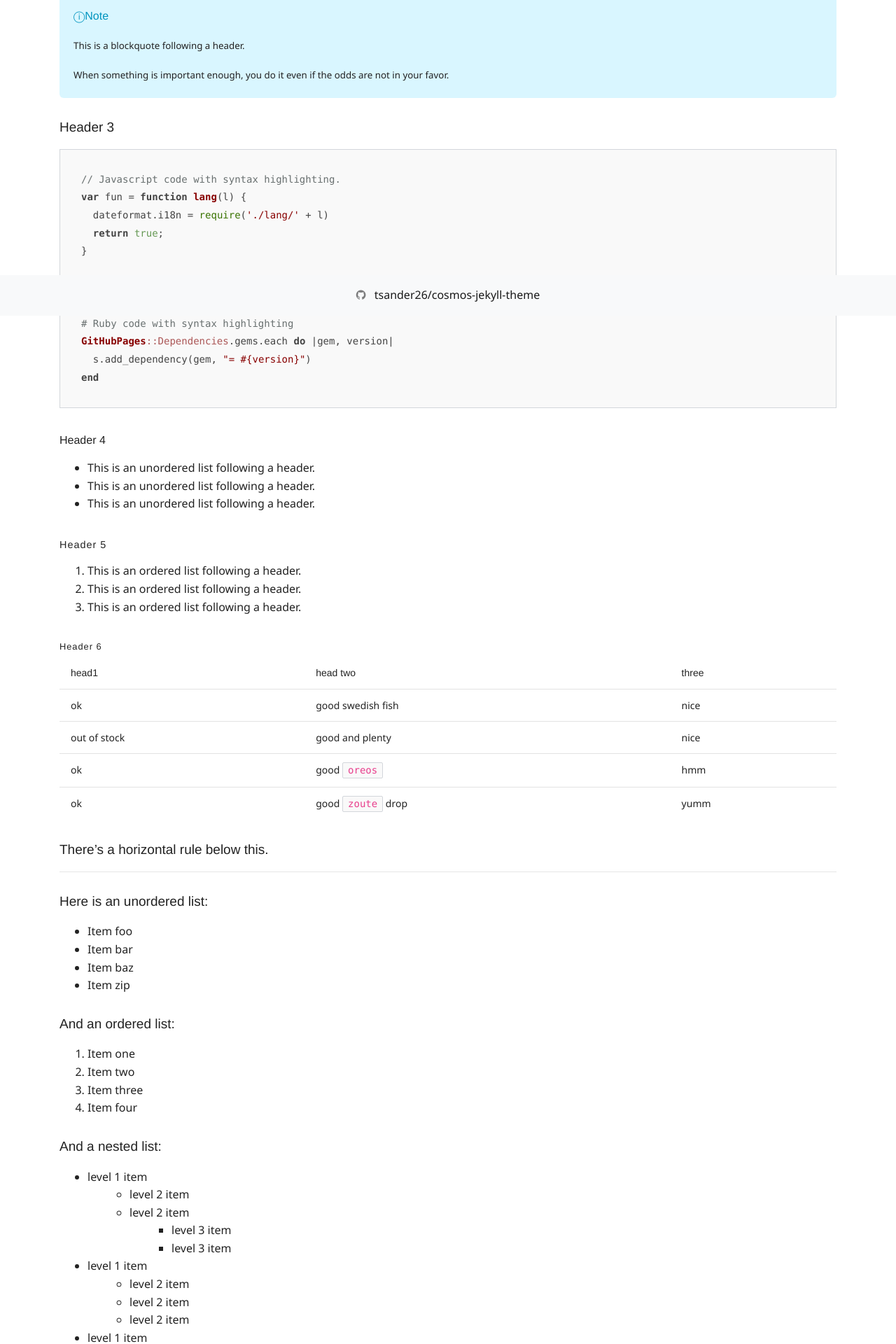
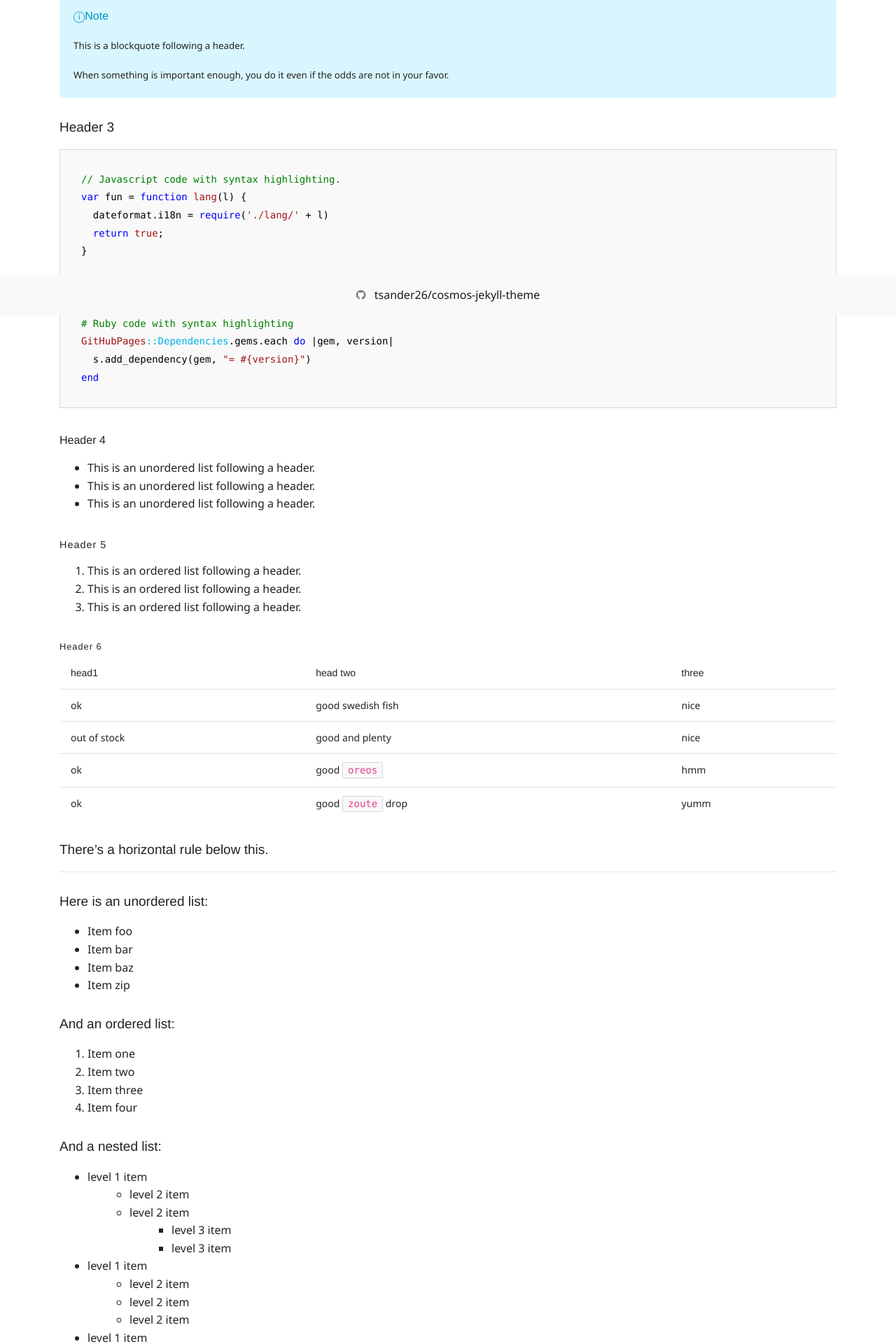
Before and after one commit to tsander26/cosmos-jekyll-theme, a Jekyll site: the page built from index.md, in a window 1280 px wide. Shown: the part 449-2369 px from the top of the page at 70% size. Built offline with Jekyll 4.4.1, drawn with Linux system fonts in a browser that asks for light colours; nearby versions of some CDN libraries.

Commit message:
Update default.html

```diff
--- a/_layouts/default.html
+++ b/_layouts/default.html
@@ -8,7 +8,7 @@
         <meta name="viewport" content="width=device-width, initial-scale=1, shrink-to-fit=no">
         <link rel="stylesheet" href="https://maxcdn.bootstrapcdn.com/bootstrap/4.0.0/css/bootstrap.min.css" integrity="sha384-Gn5384xqQ1aoWXA+058RXPxPg6fy4IWvTNh0E263XmFcJlSAwiGgFAW/dAiS6JXm" crossorigin="anonymous">
         <link rel="stylesheet" href="https://maxcdn.bootstrapcdn.com/font-awesome/4.7.0/css/font-awesome.min.css" integrity="sha384-wvfXpqpZZVQGK6TAh5PVlGOfQNHSoD2xbE+QkPxCAFlNEevoEH3Sl0sibVcOQVnN" crossorigin="anonymous">
-        <link rel="stylesheet" href="//cdnjs.cloudflare.com/ajax/libs/highlight.js/9.12.0/styles/default.min.css">
+        <link rel="stylesheet" href="//cdnjs.cloudflare.com/ajax/libs/highlight.js/9.12.0/styles/vs.min.css">
         <script src="//cdnjs.cloudflare.com/ajax/libs/highlight.js/9.12.0/highlight.min.js"></script>
         <script>hljs.initHighlightingOnLoad();</script>
         <link rel="stylesheet" href="{{ "/assets/css/style.css?v=" | append: site.github.build_revision | relative_url }}">
```
